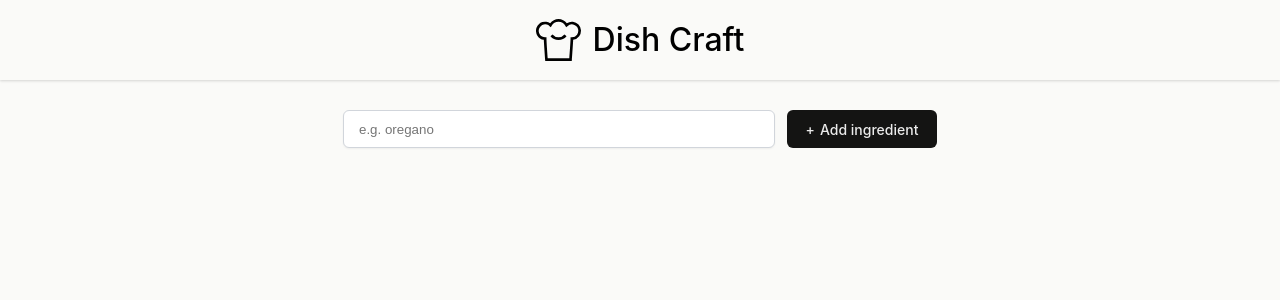
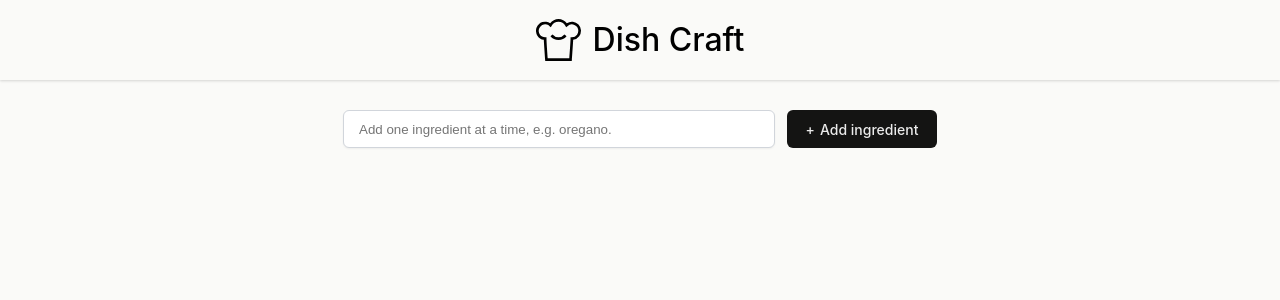
Before and after one commit to chokchrist/dish-craft, a React (Vite) app: page / in a window 1280 px wide. Shown: the top 300 px of the page. Built offline with nearby package versions, Linux system fonts and the light colour scheme; no server answers; what @huggingface/inference would draw is missing.

Commit message:
Changed placeholder, added scroll transition

```diff
--- a/src/components/Main/Main.jsx
+++ b/src/components/Main/Main.jsx
@@ -1,14 +1,22 @@
-import { useState } from "react";
+import { useState, useEffect, useRef } from "react";
 import { getRecipeFromMistral } from "../../ai";
 
 import IngredientsList from "../Ingredients List/IngredientsList";
+import ClaudeRecipe from "../Claude Recipe/ClaudeRecipe";
 
 import styles from "./Main.module.scss";
-import ClaudeRecipe from "../Claude Recipe/ClaudeRecipe";
 
 export default function Main() {
   const [ingredients, setIngredients] = useState([]);
-  const [recipe, setRecipe] = useState();
+  const [recipe, setRecipe] = useState("");
+
+  const recipeRef = useRef(null);
+
+  useEffect(() => {
+    if (recipeRef.current && recipe) {
+      recipeRef.current?.scrollIntoView({ behavior: "smooth" });
+    }
+  }, [recipe]);
 
   async function getRecipe() {
     try {
@@ -27,24 +35,25 @@ export default function Main() {
     }
   }
 
-
   return (
     <main>
+      <section className={styles["ingredient-section"]}>
         <form className={styles["ingredient-form"]} action={addIngredient}>
           <input
             type="text"
             name="ingredient"
-          placeholder="e.g. oregano"
+            placeholder="Add one ingredient at a time, e.g. oregano."
             aria-label="Add ingredient"
           />
           <button type="submit">Add ingredient</button>
         </form>
+      </section>
 
       {ingredients.length > 0 && (
-        <IngredientsList ingredients={ingredients} getRecipe={getRecipe}/>
+        <IngredientsList ingredients={ingredients} getRecipe={getRecipe} />
       )}
 
-      {recipe && <ClaudeRecipe recipe={recipe} />}
+      {recipe && <ClaudeRecipe recipe={recipe} ref={recipeRef} />}
     </main>
   );
 }
```
Lines whose indentation alone changed are shown as unchanged.
